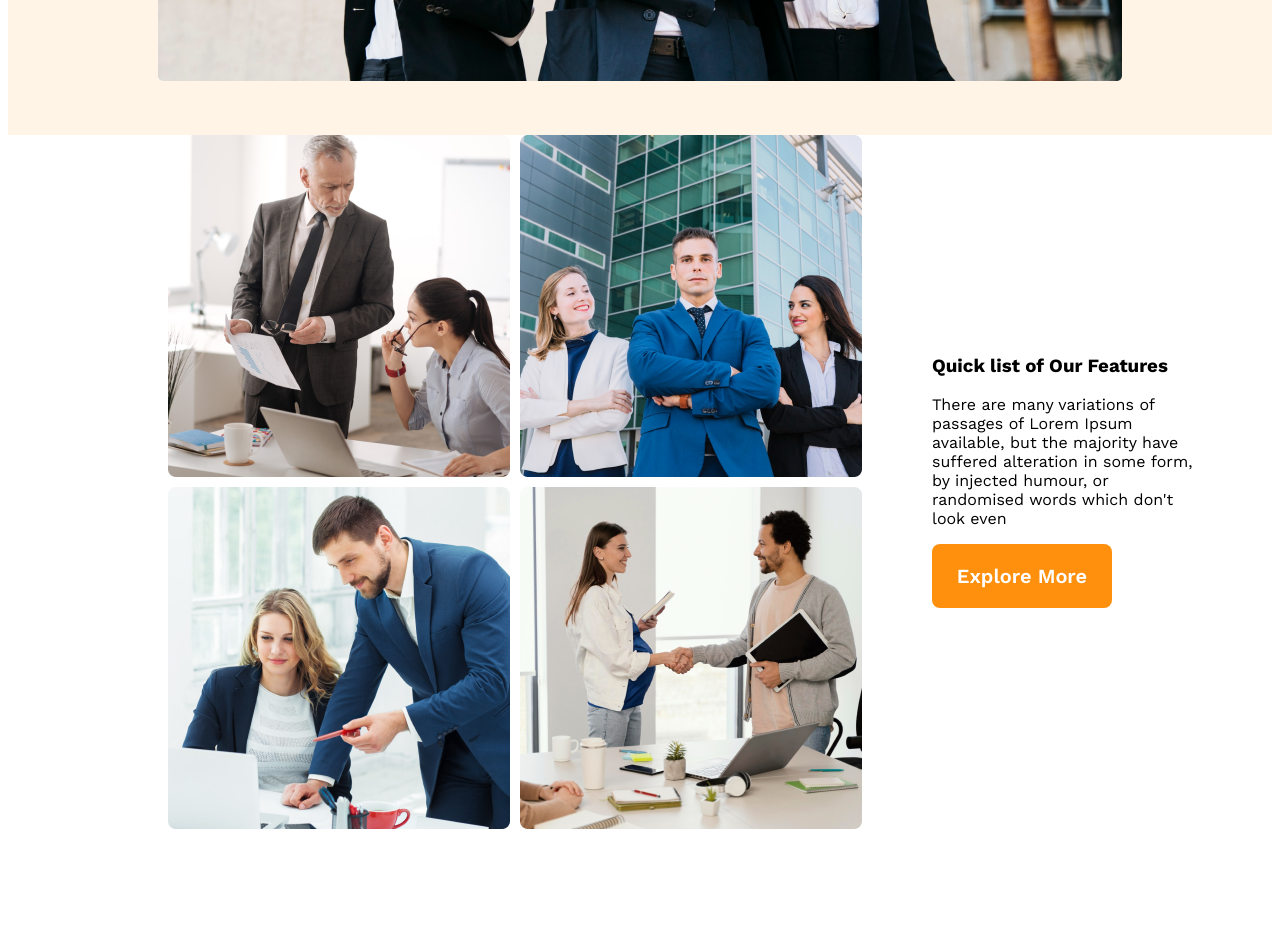
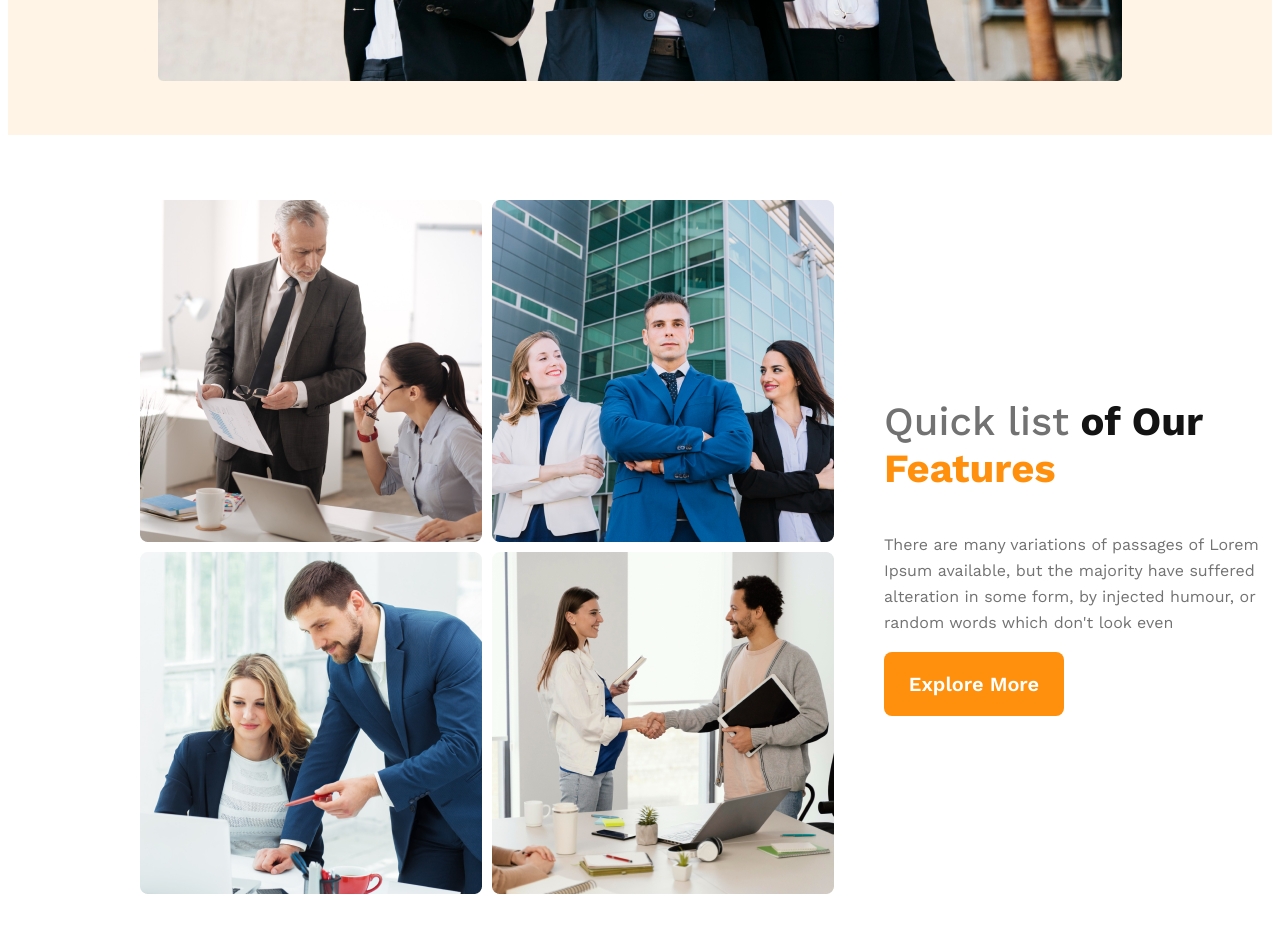
Before and after one commit to yeakubdurjoy001/g3-architect-website, a plain HTML site: page index.html in a window 1280 px wide. Shown: the part 940-1872 px from the top of the page. Before the commit the page ends 1777 px from the top, so only its background shows below. Drawn offline with nearby package versions, Linux system fonts and the light colour scheme.

Commit message:
added respopnsive styles to the teams features section

```diff
--- a/index.html
+++ b/index.html
@@ -23,13 +23,14 @@
           <p class="banner-description">
             There are many variations of passages of Lorem Ipsum available, but
             the majority have suffered alteration in some form, by injected
-            humour, or randomised words which don't look even
+            humour, or random words which don't look even
           </p>
           <button class="btn-primary">Explore More</button>
         </div>
         <img src="images/banner.png" alt="" />
       </div>
     </header>
+    <!-- Header section ends here -->
     <main>
       <!-- teams sections -->
       <section class="team-container">
@@ -40,11 +41,11 @@
           <img src="images/team4.png" alt="" />
         </div>
         <div class="teams-content">
-          <h3 class="teams-title">Quick list of Our Features</h3>
-          <p class="team-description">
+          <h3 class="teams-title"><span class="text-gray">Quick list</span><span class="of-our"> of Our </span><span class="feature-text-color">Features</span></h3>
+          <p class="teams-description">
             There are many variations of passages of Lorem Ipsum available, but
             the majority have suffered alteration in some form, by injected
-            humour, or randomised words which don't look even
+            humour, or random words which don't look even
           </p>
           <button class="btn-primary">Explore More</button>
         </div>
--- a/styles/style.css
+++ b/styles/style.css
@@ -1,6 +1,6 @@
 @import url("https://fonts.googleapis.com/css2?family=Inter:wght@300;400;500;600;700&family=Merriweather:ital,wght@0,400;0,700;0,900;1,300;1,400;1,700&family=Work+Sans:ital,wght@0,100;0,200;0,300;0,400;0,500;0,600;0,700;0,800;0,900;1,100;1,200;1,400;1,500;1,600;1,700;1,800&display=swap");
 * {
-  font-family: "Work Sans", "Gill Sans", "sans-serif";
+  font-family: "Work Sans", "sans-serif";
 }
 /* Shared Styles */
 .btn-primary {
@@ -13,11 +13,11 @@
   cursor: pointer;
   color: #fff;
   text-align: center;
-  font-family: Work Sans;
   font-size: 20px;
   font-weight: 600;
   margin-bottom: 20px;
 }
+/* Header section related styles */
 header {
   background: rgba(255, 144, 14, 0.1);
   padding: 50px 150px;
@@ -53,13 +53,63 @@ nav > ul {
 .banner img {
   width: 100%;
 }
-/* Responsive Media Querry */
+
+/* main styles Starts from here */
+main {
+  max-width: 1000px;
+  margin: 0 auto;
+}
+.team-container {
+  display: flex;
+  align-items: center;
+  margin: 65px auto;
+}
+.team-img-container {
+  display: grid;
+  grid-template-columns: repeat(2, 1fr);
+  gap: 10px;
+}
+.teams-content {
+  padding-left: 50px;
+  padding-right: 0px;
+}
+
+.teams-title {
+  font-size: 40px;
+}
+.text-gray {
+  color: #727272;
+  font-weight: 500;
+}
+
+.of-our {
+  color: #131313;
+  font-weight: 700;
+}
+.feature-text-color {
+  color: #ff900e;
+  font-weight: 700;
+}
+.teams-description {
+  color: #727272;
+  width: 380px;
+  font-size: 16px;
+
+  font-weight: 400;
+  line-height: 26px;
+}
+
+/* Responsive Media Query */
 @media screen and (max-width: 576px) {
   header {
     padding: 10px;
   }
-  nav {
-    flex-direction: column;
+  nav,
+  .team-container {
+    flex-direction: column-reverse;
+  }
+  .team-img-container {
+    grid-template-columns: repeat(1fr);
   }
 }
 
@@ -71,22 +121,10 @@ nav > ul {
   nav {
     flex-direction: column;
   }
+  .team-container {
+    flex-direction: column-reverse;
+  }
+  .team-img-container {
+    grid-template-columns: repeat(2, 1fr);
+  }
 }
-
-/* main styles */
-main {
-}
-.team-container {
-  display: flex;
-  align-items: center;
-  margin-left: 160px;
-}
-.team-img-container {
-  display: grid;
-  grid-template-columns: repeat(2, 1fr);
-  gap: 10px;
-}
-.teams-content {
-  padding-left: 70px;
-  padding-right: 70px;
-}
```
